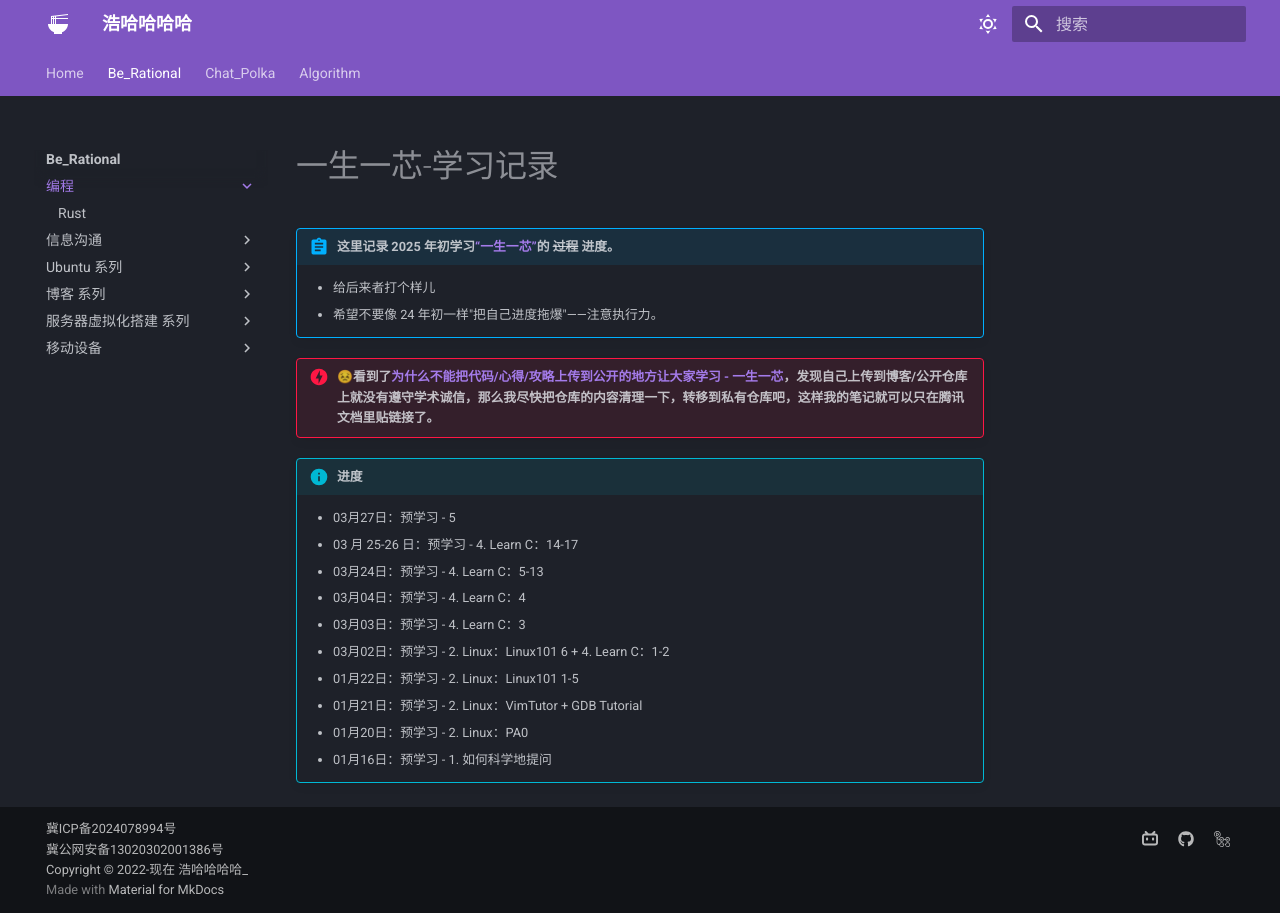
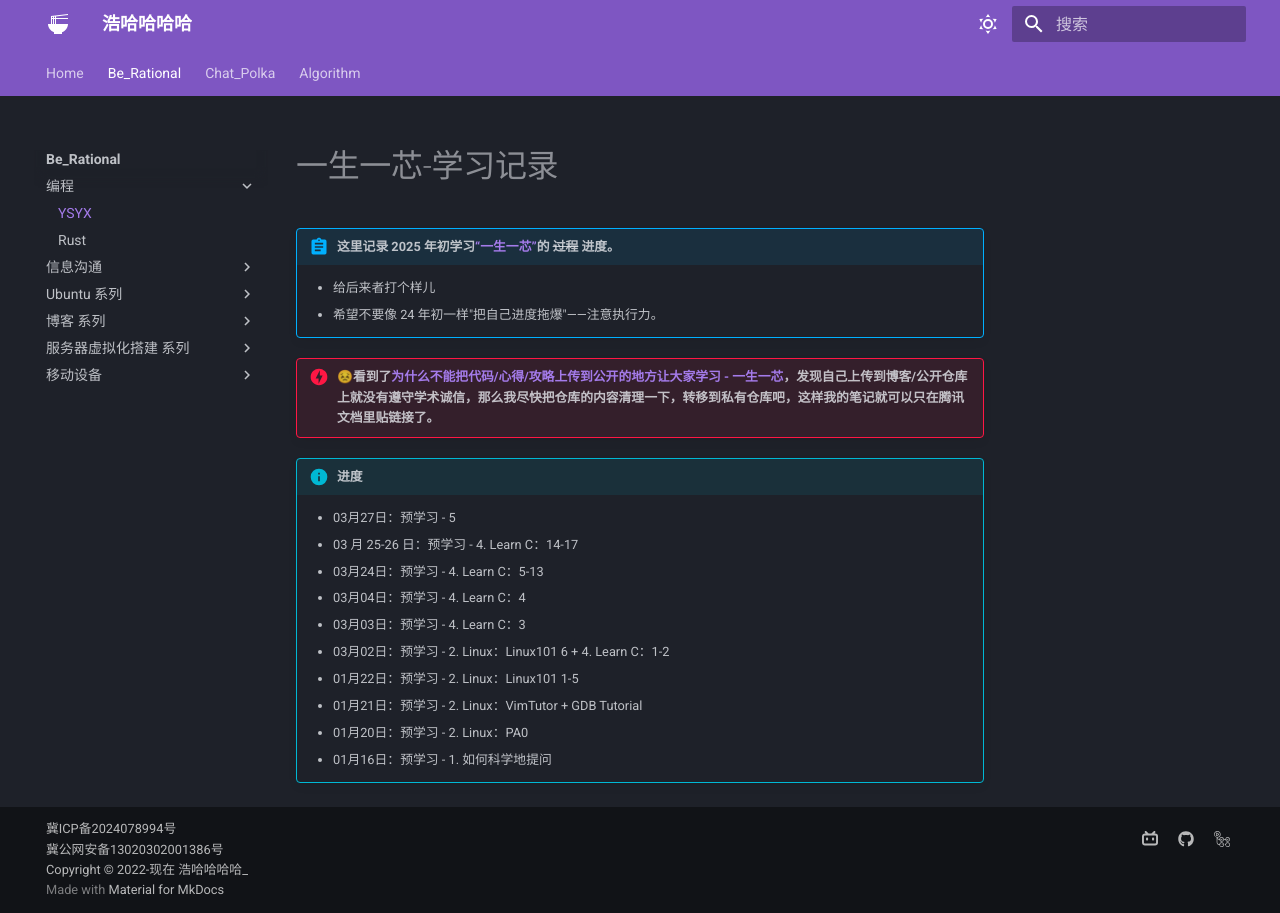
Before and after one commit to Haohahahaha/cs, an MkDocs documentation site: the page built from docs/00-code/01-ysyx/ysyx.md, in a window 1280 px wide. Built offline with MkDocs 1.6.1 and Material for MkDocs 9.7.7, drawn with Linux system fonts in a browser that asks for light colours.

Commit message:
2025-04-18_13:20:34 update

```diff
--- a/mkdocs.yml
+++ b/mkdocs.yml
@@ -43,7 +43,7 @@ nav:
   - Be_Rational:
     - index.md
     - 编程:
-      - YSYX: 00-code/01-ysyx/index.md
+      - YSYX: 00-code/01-ysyx/ysyx.md
       - Rust: 00-code/02-Rust/Rust_Learning.md
     - 信息沟通:
       - 信息的编解码能力: 01-info_communication/01-de_en_code/info.md
```
Also changed, not shown: docs/00-code/01-ysyx/ysyx.md (renamed from docs/00-code/01-ysyx/index.md).
